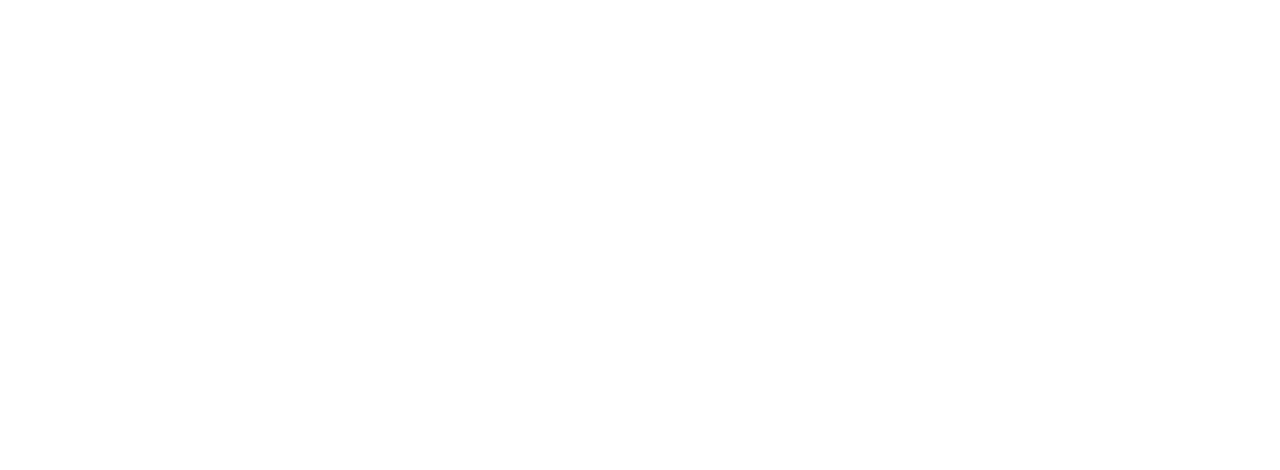
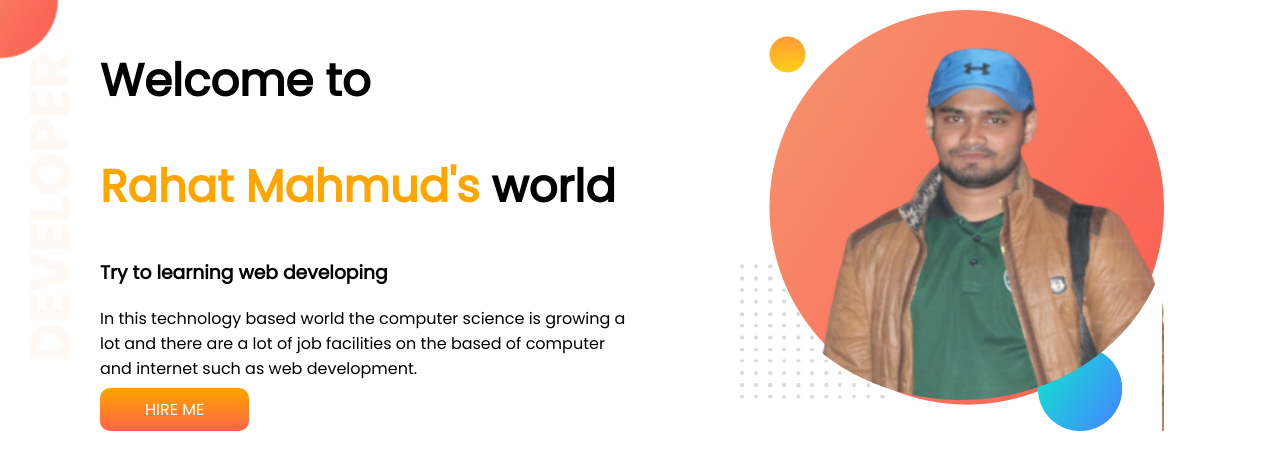
Before and after one commit to rahatmahmud12/My-portfolio, a plain HTML site: page index.html in a window 1280 px wide. Drawn offline with Linux system fonts and the light colour scheme.

Commit message:
top commit

```diff
--- a/index.html
+++ b/index.html
@@ -1,13 +1,38 @@
 <!DOCTYPE html>
 <html lang="en">
+
 <head>
     <meta charset="UTF-8">
     <meta http-equiv="X-UA-Compatible" content="IE=edge">
     <meta name="viewport" content="width=device-width, initial-scale=1.0">
     <title>My portfolio</title>
+    <link rel="preconnect" href="https://fonts.googleapis.com">
+    <link rel="preconnect" href="https://fonts.gstatic.com" crossorigin>
+    <link href="https://fonts.googleapis.com/css2?family=Poppins&family=Source+Sans+Pro:ital@0;1&display=swap"
+        rel="stylesheet">
     <link rel="stylesheet" href="style.css">
 </head>
+
 <body>
+    <section class="top">
+        <div class="width">
+            <h1>Welcome to</h1>
+            <h1> <span class="or-color">Rahat Mahmud's</span> world</h1>
+            <h3>Try to learning web developing</h3>
+            <p>In this technology based world the computer science is growing a lot and there are a lot of job
+                facilities on
+                the based of computer and internet such as web development.</p>
+            <a class="link-hiring" target="blank" href="https://www.linkedin.com/in/rahatul-islam-8762b3198/">HIRE
+                ME</a>
+        </div>
+
+        <div class="width">
+            <img src="images/my-bg.png" alt="">
+        </div>
+    </section>
+
+
 
 </body>
+
 </html>
--- a/style.css
+++ b/style.css
@@ -0,0 +1,32 @@
+body{
+    font-family: 'Poppins', sans-serif;
+    margin: 0;
+}
+h1{
+    font-size: 45px;
+}
+.or-color{
+    color: orange;
+}
+section{
+    display: flex;
+}
+.width{
+    width: 45%;
+    padding: 10px 10px 15px 100px;
+}
+.width img{
+    width: 80%;
+}
+.link-hiring{
+    text-decoration: none;
+    background-image: linear-gradient(orange, tomato);
+    padding: 10px 45px;
+    border-radius: 10px;
+    color: white;
+}
+.top{
+    background-image: url(images/top-banner.png);
+    width: fit-content;
+    background-repeat: no-repeat;
+}
```
Also changed, not shown: images/dream-bg.png (added), images/exp-bg.png (added), images/jhankar.png (added), images/jhankar2.png (added), images/my-bg.png (added), images/my-bg2.png (added), images/top-banner.png (added), show off/147342886_4310537265629425_667220922718008872_n.jpg (added), show off/20210129_174558.jpg (added), show off/53662386_638954316541671_5903072466883837952_n.jpg (added), show off/81854688_558348938344325_830781309386227712_n-removebg-preview.png (added), show off/new.png (added).
